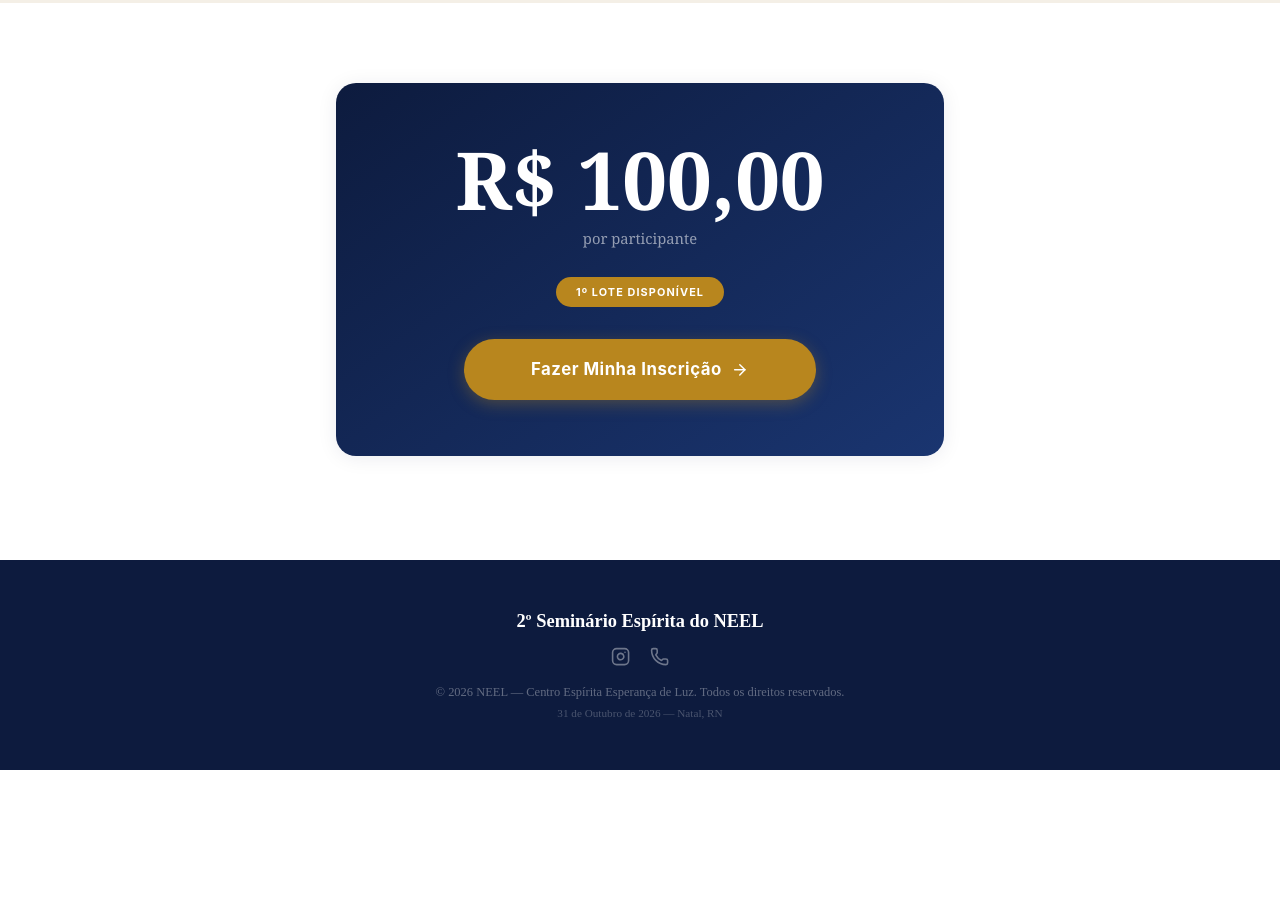
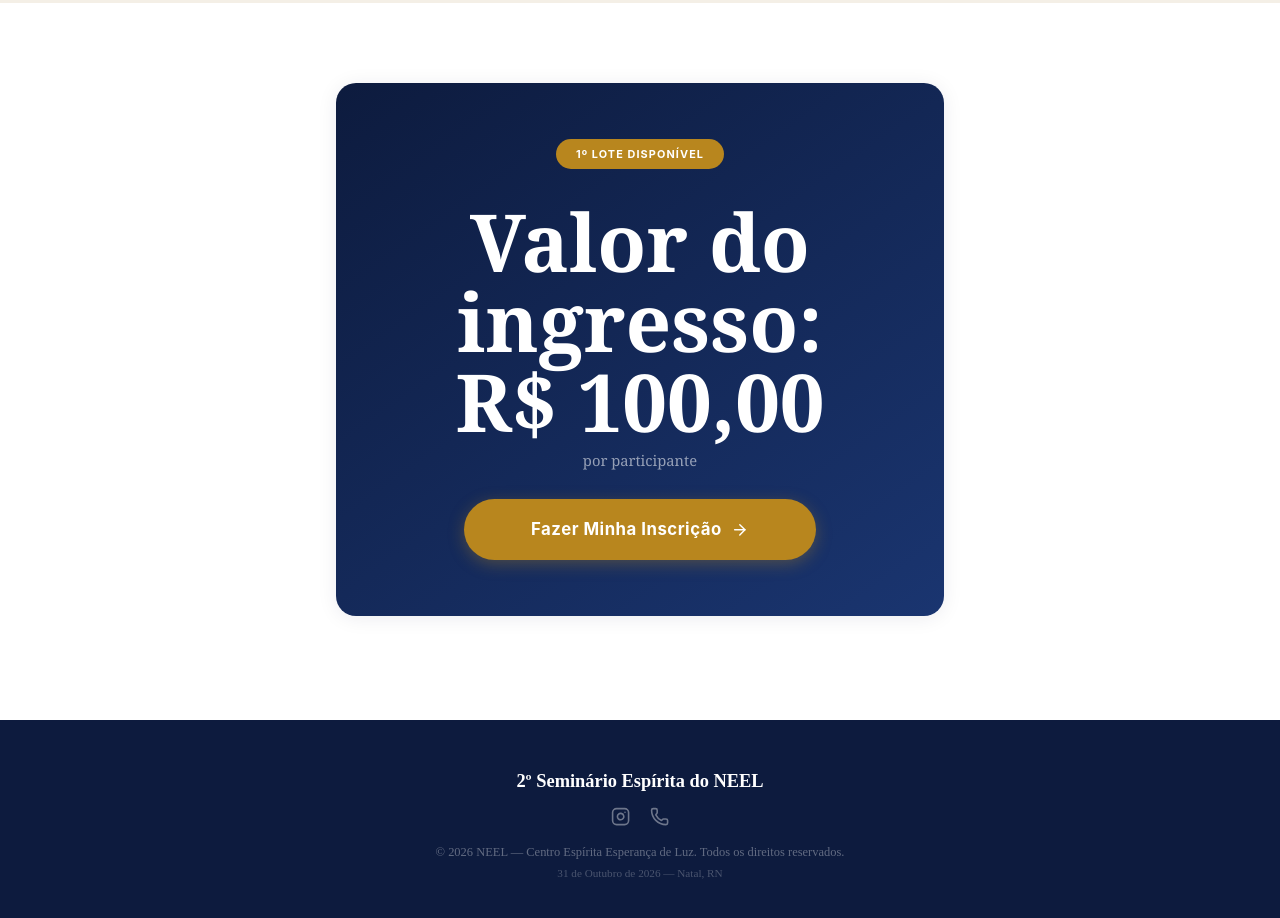
Before and after one commit to pedrologapp/neel_2seminario, a React (Vite) app: page / in a window 1280 px wide. Shown: the part 1660-2578 px from the top of the page. Before the commit the page ends 2430 px from the top, so only its background shows below. Built offline with nearby package versions, Linux system fonts and the light colour scheme.

Commit message:
Update App.jsx

```diff
--- a/src/App.jsx
+++ b/src/App.jsx
@@ -433,15 +433,16 @@ function App() {
           <div className="nd-card" style={{marginBottom:'1.5rem',overflow:'hidden'}}>
             <div style={{background:'linear-gradient(145deg,#0d1b3e 0%,#1a3570 100%)',padding:'3.5rem 2rem',textAlign:'center'}}>
 
-              <p className="price-num">R$&nbsp;100,00</p>
+             {/* Badge lote — bloco separado, sem competir com o botão */}
+              <span className="nd-tag" style={{display:'inline-block',background:'var(--gold)',color:'#fff',borderRadius:'9999px',padding:'.45rem 1.25rem',marginBottom:'2rem',letterSpacing:'.1em'}}>
+                1º Lote Disponível
+              </span>
+
+              <p className="price-num"> Valor do ingresso: R$&nbsp;100,00</p>
               <p style={{fontFamily:"'Lora',Georgia,serif",color:'rgba(255,255,255,.55)',fontSize:'.92rem',margin:'.5rem 0 1.75rem'}}>
                 por participante
               </p>
 
-              {/* Badge lote — bloco separado, sem competir com o botão */}
-              <span className="nd-tag" style={{display:'inline-block',background:'var(--gold)',color:'#fff',borderRadius:'9999px',padding:'.45rem 1.25rem',marginBottom:'2rem',letterSpacing:'.1em'}}>
-                1º Lote Disponível
-              </span>
 
               {/* Botão — linha própria */}
               <div>
```
